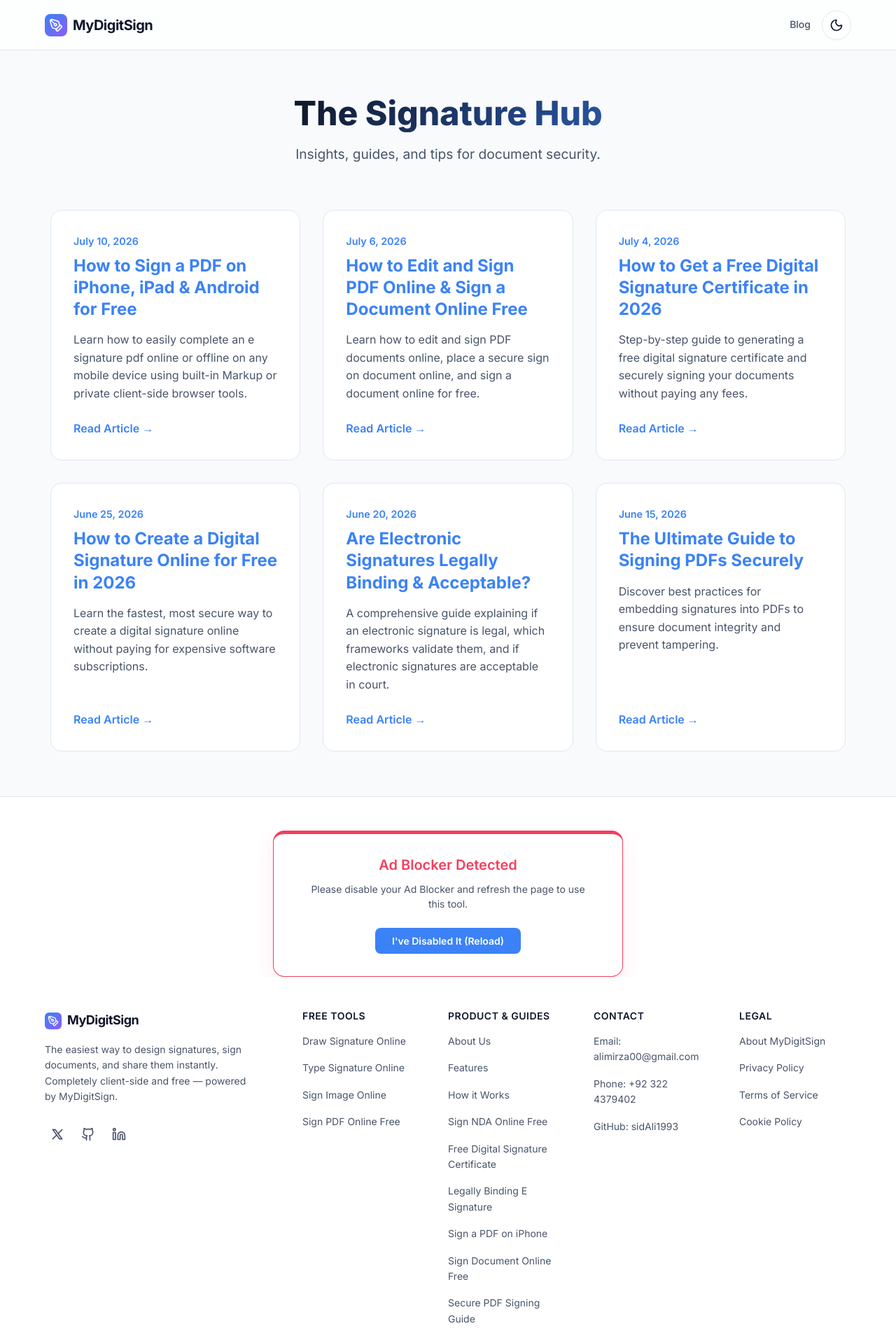
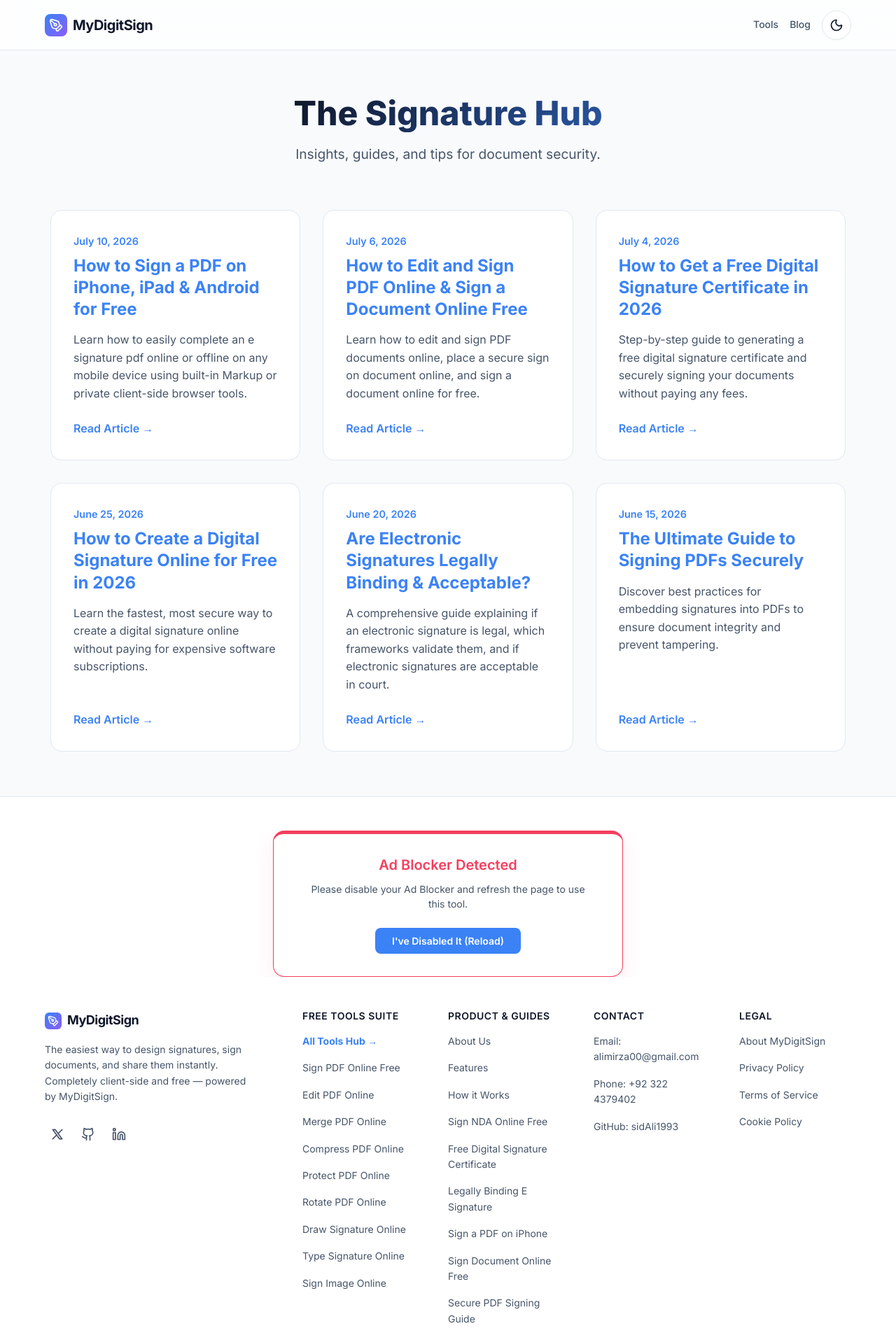
Before and after one commit to sidAli1993/signflow, a Next.js app: page /blog in a window 1280 px wide. Shown: the top 1915 px of the page at 70% size. Built offline with nearby package versions, Linux system fonts and the light colour scheme; no server answers.

Commit message:
fix(navigation): add /tools to Navbar, update Footer with all micro-tools, and update IndexNow API payload

```diff
--- a/src/app/api/indexnow/route.ts
+++ b/src/app/api/indexnow/route.ts
@@ -27,9 +27,16 @@ function getAllUrls(): string[] {
     'ultimate-guide-signing-pdf-securely',
     'how-to-sign-a-document-online-free-pdf-editor',
     'how-to-sign-pdf-on-iphone-android-free',
+    'how-to-sign-nda-online-free',
   ];
 
   const tools = [
+    'sign-pdf-online',
+    'edit-pdf-online',
+    'merge-pdf-online',
+    'compress-pdf-online',
+    'protect-pdf-online',
+    'rotate-pdf-online',
     'draw-signature-online',
     'sign-image-online',
     'type-signature-online',
@@ -37,6 +44,7 @@ function getAllUrls(): string[] {
 
   return [
     baseUrl,
+    `${baseUrl}/tools`,
     `${baseUrl}/features`,
     `${baseUrl}/how-it-works`,
     `${baseUrl}/blog`,
--- a/src/components/marketing/Footer.tsx
+++ b/src/components/marketing/Footer.tsx
@@ -47,11 +47,17 @@ export const Footer: React.FC = () => {
           </div>
 
           <div className={styles.linksCol}>
-            <h4 className={styles.colTitle}>Free Tools</h4>
+            <h4 className={styles.colTitle}>Free Tools Suite</h4>
+            <Link href="/tools" className={styles.link} style={{ fontWeight: 700, color: 'var(--color-primary, #4f46e5)' }}>All Tools Hub →</Link>
+            <Link href="/tools/sign-pdf-online" className={styles.link}>Sign PDF Online Free</Link>
+            <Link href="/tools/edit-pdf-online" className={styles.link}>Edit PDF Online</Link>
+            <Link href="/tools/merge-pdf-online" className={styles.link}>Merge PDF Online</Link>
+            <Link href="/tools/compress-pdf-online" className={styles.link}>Compress PDF Online</Link>
+            <Link href="/tools/protect-pdf-online" className={styles.link}>Protect PDF Online</Link>
+            <Link href="/tools/rotate-pdf-online" className={styles.link}>Rotate PDF Online</Link>
             <Link href="/tools/draw-signature-online" className={styles.link}>Draw Signature Online</Link>
             <Link href="/tools/type-signature-online" className={styles.link}>Type Signature Online</Link>
             <Link href="/tools/sign-image-online" className={styles.link}>Sign Image Online</Link>
-            <Link href="/tools/sign-pdf-online" className={styles.link}>Sign PDF Online Free</Link>
           </div>
 
           <div className={styles.linksCol}>
--- a/src/components/marketing/Navbar.tsx
+++ b/src/components/marketing/Navbar.tsx
@@ -16,6 +16,9 @@ export const Navbar: React.FC = () => {
         </Link>
 
         <div className={styles.actions}>
+          <Link href="/tools" className={styles.navLink}>
+            Tools
+          </Link>
           <Link href="/blog" className={styles.navLink}>
             Blog
           </Link>
```
